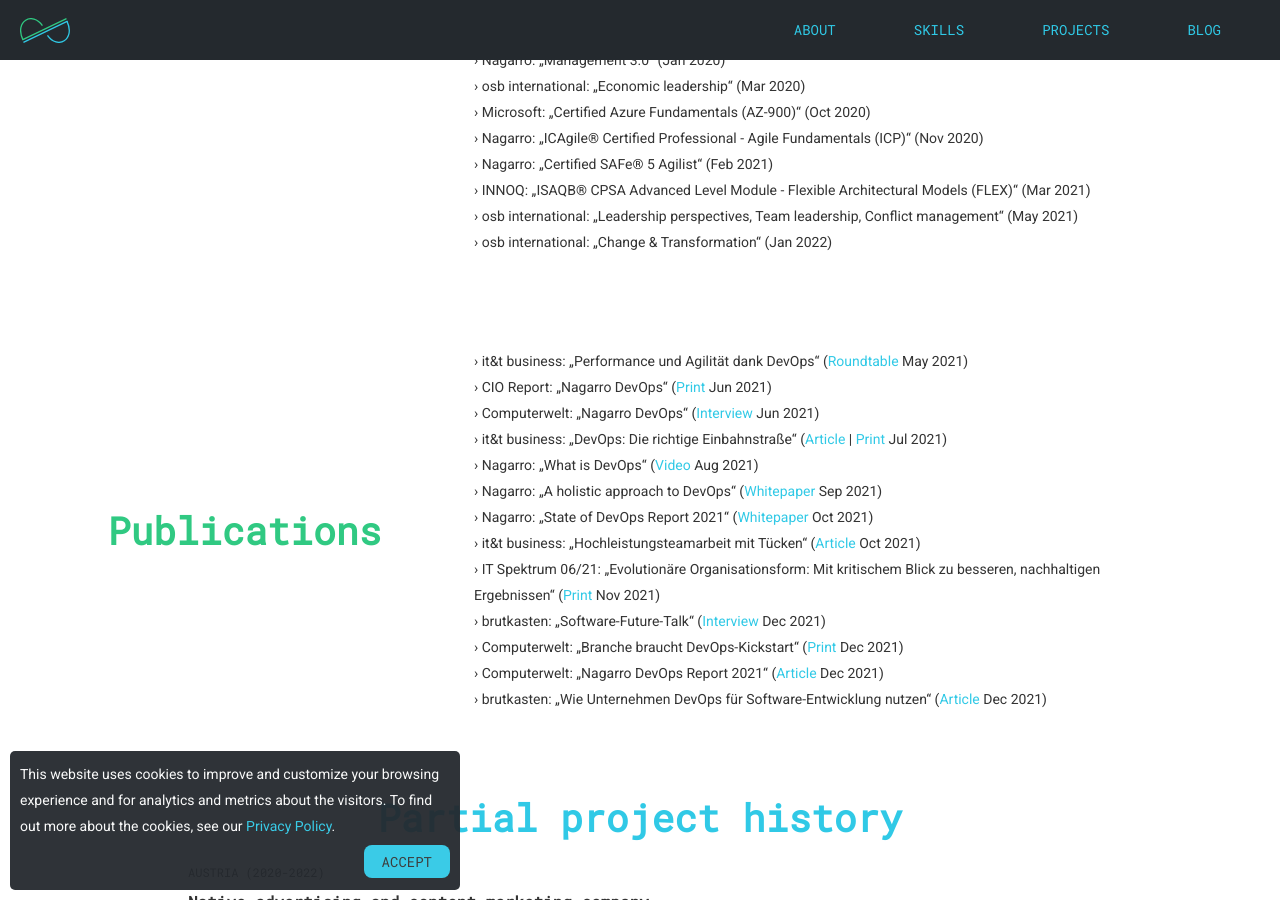
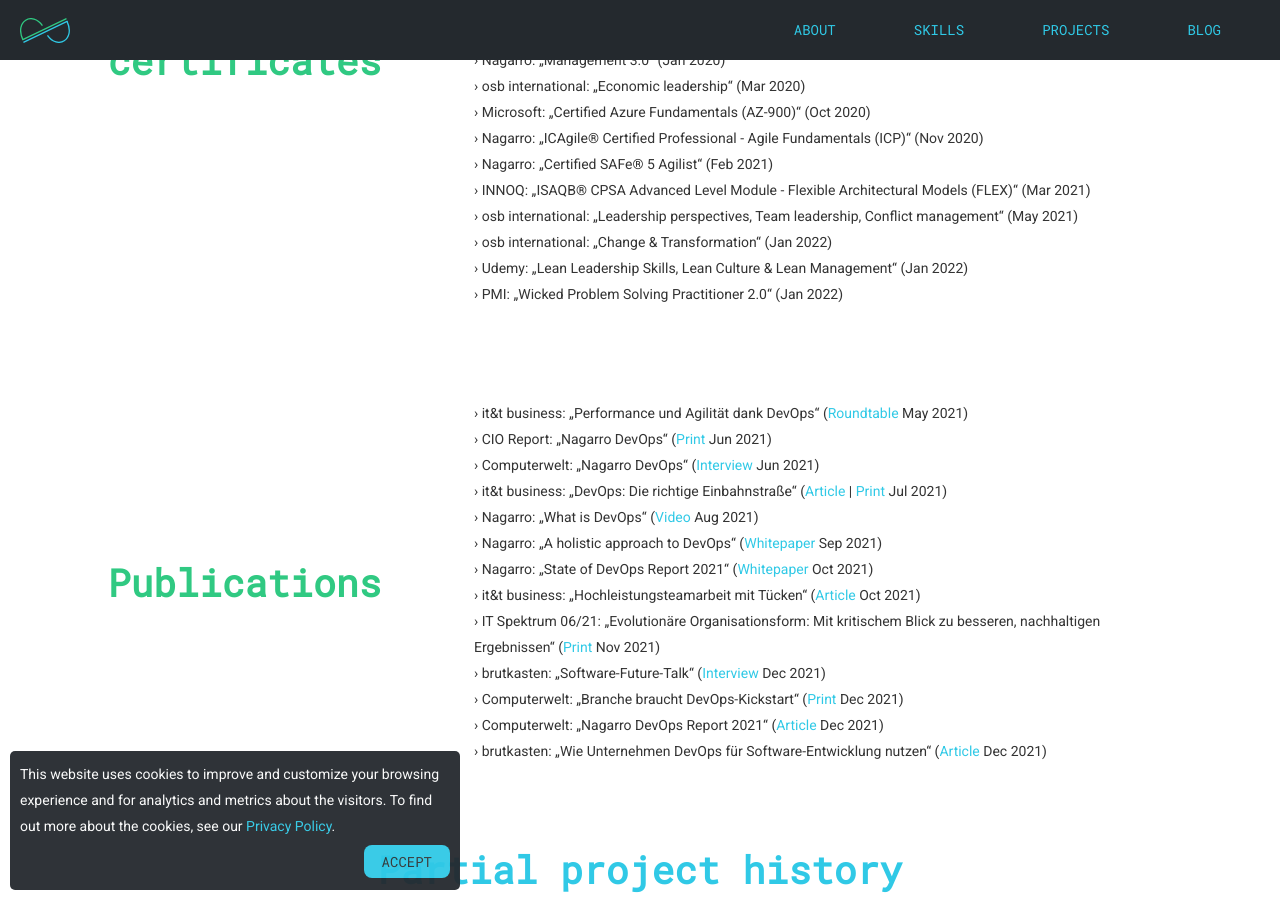
Before and after one commit to juergenpointinger/juergenpointinger.github.io, a Jekyll site: the page built from index.html, in a window 1280 px wide and 900 px high, scrolled down 1770 px. Built offline with Jekyll 4.4.1, drawn with Linux system fonts in a browser that asks for light colours; nearby versions of some CDN libraries; some web fonts are replaced.

Commit message:
Added Lean Leadership & WPS

```diff
--- a/_data/certificates.yml
+++ b/_data/certificates.yml
@@ -87,3 +87,13 @@
   organization: osb international
   type: Training
   issue_date: 2022-01-01
+
+- name: Lean Leadership Skills, Lean Culture & Lean Management
+  organization: Udemy
+  type: Training
+  issue_date: 2022-01-17
+
+- name: Wicked Problem Solving Practitioner 2.0
+  organization: PMI
+  type: Training
+  issue_date: 2022-01-18
```
